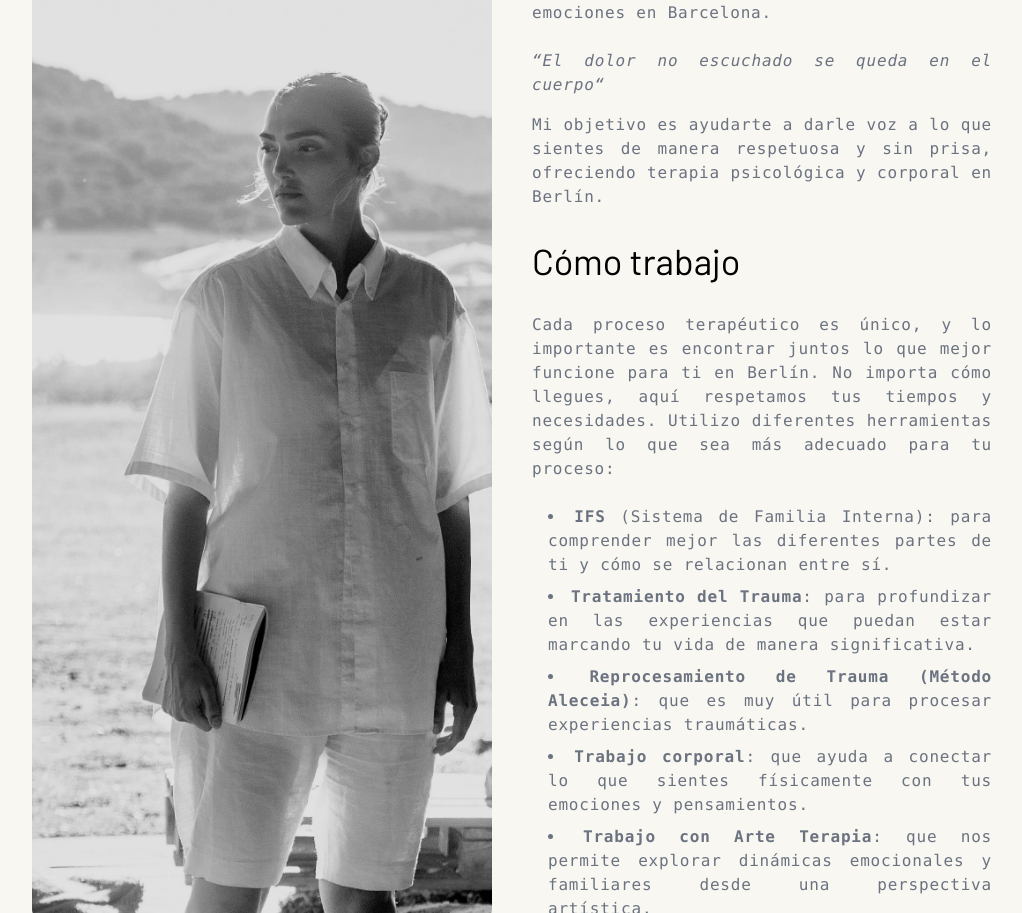
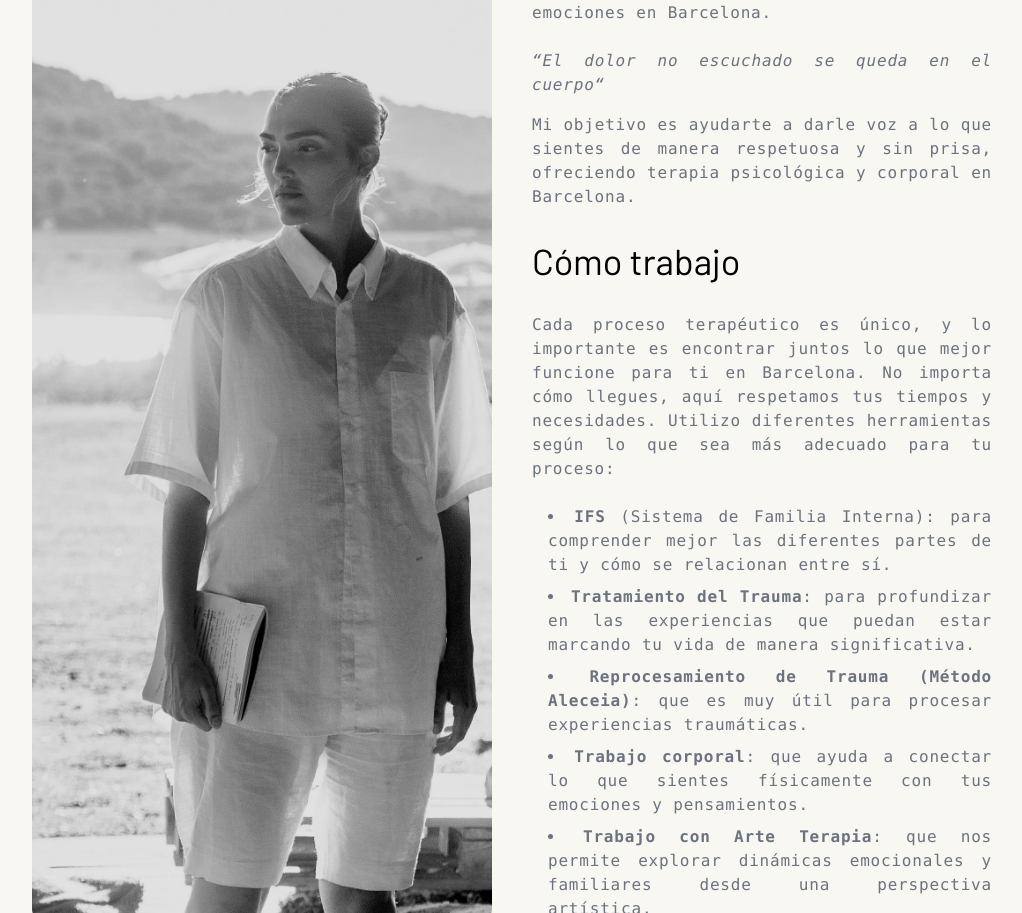
Before and after one commit to PauLlibre/portfolio_nat, a Next.js app: page / in a window 1280 px wide. Shown: the part 1361-2274 px from the top of the page, without its empty margins (128-1150 px from the left). Built offline with nearby package versions, Linux system fonts and the light colour scheme.

Commit message:
fixed Berlin for Barcelona

```diff
--- a/app/components/sections/landingPage/mainview.tsx
+++ b/app/components/sections/landingPage/mainview.tsx
@@ -88,7 +88,7 @@ tracking-wider text-gray-500 text-sm sm:text-base"
         <div className="w-full lg:w-1/2 h-64 sm:h-80 lg:h-full relative rounded-xl flex justify-center lg:justify-start items-center mb-6 lg:mb-0">
           <Image
             src={nataliaBertran}
-            alt="Natalia Bertran, psicóloga y terapeuta corporal en Berlín"
+            alt="Natalia Bertran, psicóloga y terapeuta corporal en Barcelona"
             className="rounded-xl"
             fill
             style={{ objectFit: "cover", zIndex: -1 }}
@@ -110,14 +110,14 @@ tracking-wider text-gray-500 text-sm sm:text-base"
             </blockquote>
             <p>
               Mi objetivo es ayudarte a darle voz a lo que sientes de manera
-              respetuosa y sin prisa, ofreciendo terapia psicológica y corporal en Berlín.
+              respetuosa y sin prisa, ofreciendo terapia psicológica y corporal en Barcelona.
             </p>
           </div>
           <h3 className="text-3xl sm:text-4xl pt-4">Cómo trabajo</h3>
           <div className="flex flex-col text-gray-500 font-mono tracking-wider text-gray-500 mt-4 text-sm sm:text-base">
             <p className="mb-2">
               Cada proceso terapéutico es único, y lo importante es encontrar
-              juntos lo que mejor funcione para ti en Berlín. No importa cómo llegues,
+              juntos lo que mejor funcione para ti en Barcelona. No importa cómo llegues,
               aquí respetamos tus tiempos y necesidades. Utilizo diferentes
               herramientas según lo que sea más adecuado para tu proceso:
             </p>
```
